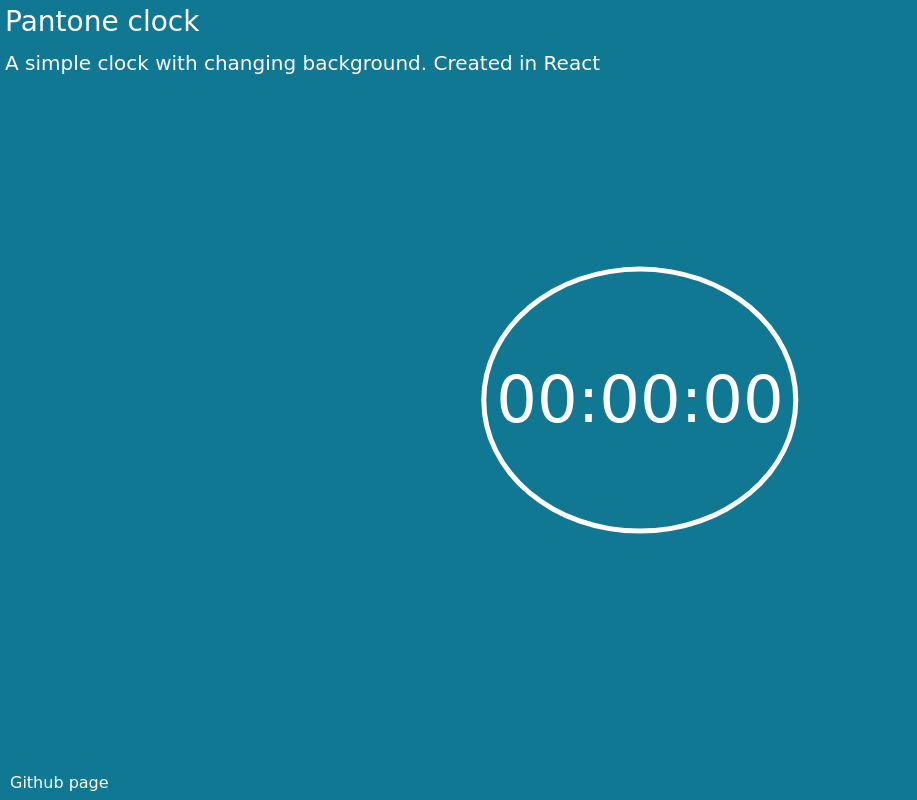
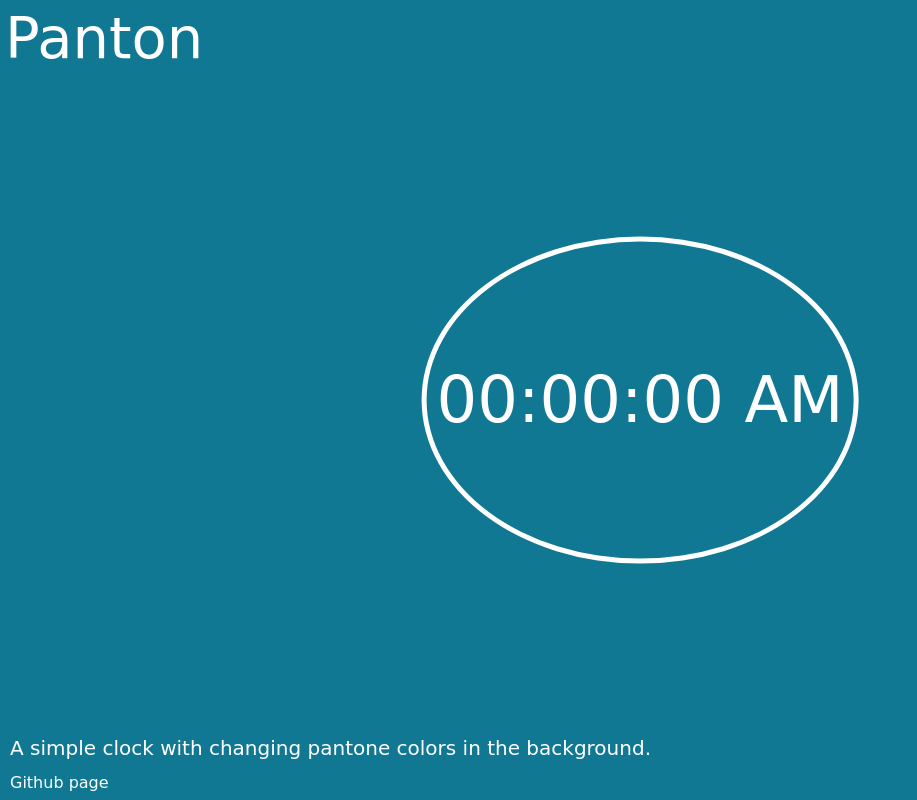
Before and after one commit to Toughee/Panton, a website: page index.html in a window 1280 px wide. Shown: the whole page, without its empty margins (0-917 px from the left). Drawn offline with nearby package versions, Linux system fonts and the light colour scheme; a web font is replaced by a local one.

Commit message:
Panton/003/Documentation - Added documentation to project for contributors and future pull requests - Updated U/I for app - Added separate css file for pantone colors - Updated app name

```diff
--- a/css/main.css
+++ b/css/main.css
@@ -38,7 +38,7 @@ h6 a:hover {
     border-radius: 50%;
     -moz-border-radius: 50%;
     -webkit-border-radius: 50%;
-    padding: 90px 10px 90px 10px;
+    padding: 120px 10px 120px 10px;
 }
 
 .desc {
@@ -48,6 +48,7 @@ h6 a:hover {
 
 }
 
+.desctitle,
 .desctext {
     font-family: 'Megrim', cursive;
     color: #FFFFFF;
@@ -55,3 +56,7 @@ h6 a:hover {
     padding-left: 5px;
     padding-top: 5px;
 }
+
+.desctitle {
+    font-size: 4.5vw;
+}
--- a/index.html
+++ b/index.html
@@ -2,12 +2,12 @@
 <html>
 
 <head>
-    <title>Pantone Clock</title>
+    <title>Panton</title>
     <meta charset="utf-8">
     <meta http-equiv="X-UA-Compatible" content="IE=edge,chrome=1">
     <!--Meta tags-->
     <meta name="theme-color" content="#4896CF">
-    <meta name="description" content="Pantone Clock">
+    <meta name="description" content="Panton">
     <meta name="keywords" content="">
     <meta name="generator" content="Jekyll v4.0.1">
     <meta name="viewport" content="width=device-width, initial-scale=1">
@@ -16,6 +16,7 @@
     <link rel="canonical" href="https://getbootstrap.com/docs/4.5/examples/dashboard/">
     <!--CSS-->
     <link rel="stylesheet" href="css/main.css">
+    <link rel="stylesheet" href="css/pantones.css">
     <!--CDN files-->
     <link rel="stylesheet" href="https://cdnjs.cloudflare.com/ajax/libs/font-awesome/4.7.0/css/font-awesome.min.css">
     <link href="https://fonts.googleapis.com/css2?family=Press+Start+2P&display=swap&family=Megrim&display=swap&family=Megrim&display=swap" rel="stylesheet">
@@ -25,15 +26,15 @@
 
 <body onload="clockStart()">
     <nav>
-        <h3 class="desctext">Pantone clock</h3>
-        <h5 class="desctext">A simple clock with changing background. Created in React</h5>
+        <h3 class="desctitle">Panton</h3>
     </nav>
     <main>
         <h1 id="pntclock">
-            00:00:00
+            00:00:00 AM
         </h1>
     </main>
     <aside class="desc">
+        <h5 class="desctext">A simple clock with changing pantone colors in the background.</h5>
         <h6 class="desctext"><a href="https://github.com/Toughee/Pantone-clock">Github page</a></h6>
     </aside>
 </body>
--- a/package.json
+++ b/package.json
@@ -1,6 +1,6 @@
 {
-  "name": "pantone-clock",
-  "version": "1.0.0",
+  "name": "Panton",
+  "version": "0.2.0",
   "description": "Javascript clock with transitioning color background",
   "main": "index.js",
   "scripts": {
```
Also changed, not shown: css/pantones.css (added, +55 -0 lines), docs/CONTRIBUTING.md (+2 -2 lines), docs/PULL_REQUEST_TEMPLATE.md (+1 -1 lines), README.md.
